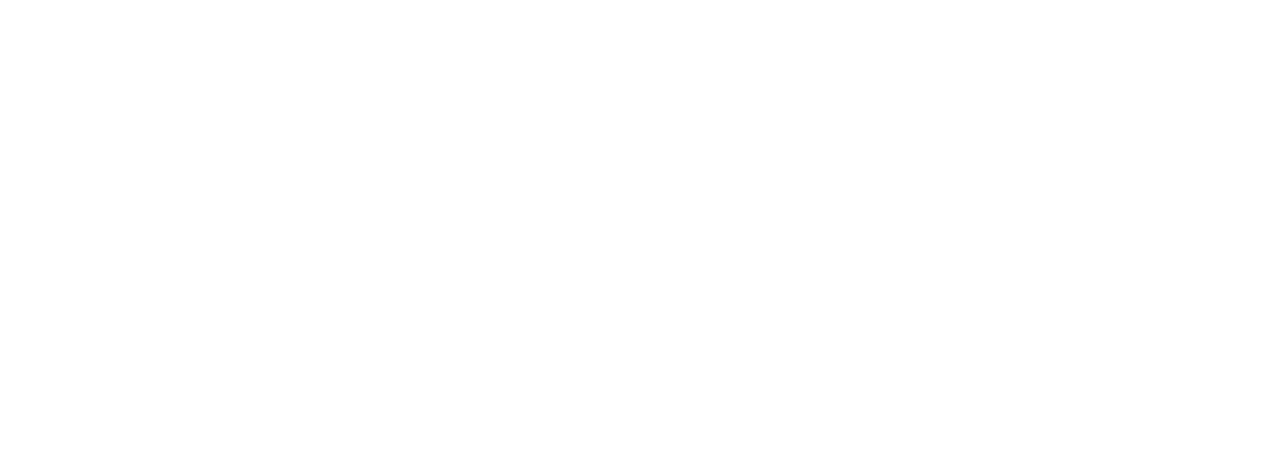
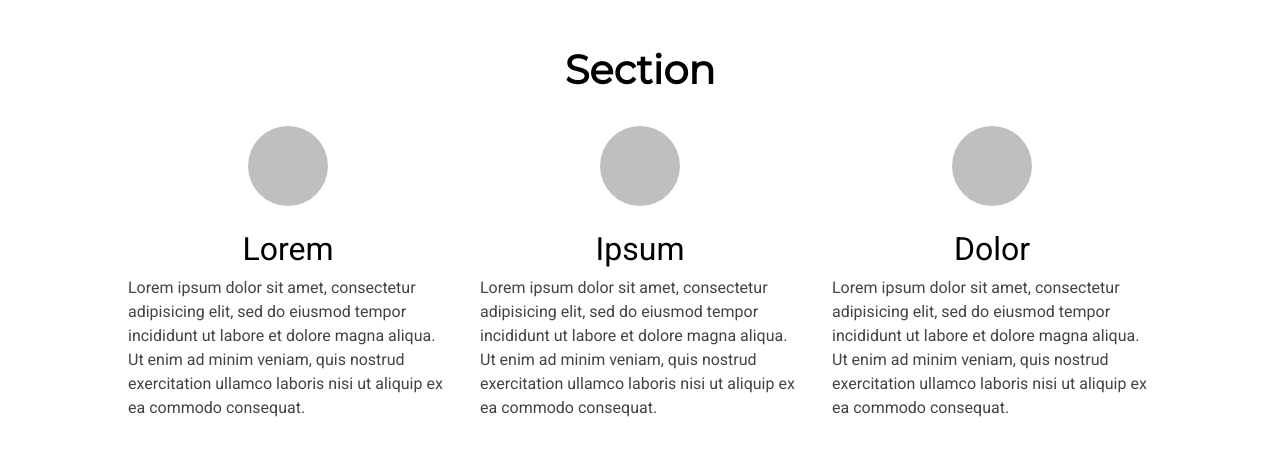
Before and after one commit to rhianonkilzer/jeremysgarage, a Vue app: page /#/ in a window 1280 px wide. Shown: the part 562-1018 px from the top of the page. Before the commit the page ends 800 px from the top, so only its background shows below. Built offline with nearby package versions, Linux system fonts and the light colour scheme.

Commit message:
Better background + fake content to allow scroll

```diff
--- a/src/views/Home.vue
+++ b/src/views/Home.vue
@@ -3,6 +3,41 @@
     <header class="hero">
       <img class="title" src="../assets/Jeremy's Garage1.png" />
     </header>
+
+    <!-- Fake Content below -->
+    <section>
+      <h1>Section</h1>
+      <article>
+        <div></div>
+        <h2>Lorem</h2>
+        <p>
+          Lorem ipsum dolor sit amet, consectetur adipisicing elit,
+          sed do eiusmod tempor incididunt ut labore et dolore magna aliqua.
+          Ut enim ad minim veniam, quis nostrud exercitation ullamco laboris
+          nisi ut aliquip ex ea commodo consequat.
+        </p>
+      </article>
+      <article>
+        <div></div>
+        <h2>Ipsum</h2>
+        <p>
+          Lorem ipsum dolor sit amet, consectetur adipisicing elit,
+          sed do eiusmod tempor incididunt ut labore et dolore magna aliqua.
+          Ut enim ad minim veniam, quis nostrud exercitation ullamco laboris
+          nisi ut aliquip ex ea commodo consequat.
+        </p>
+      </article>
+      <article>
+        <div></div>
+        <h2>Dolor</h2>
+        <p>
+          Lorem ipsum dolor sit amet, consectetur adipisicing elit,
+          sed do eiusmod tempor incididunt ut labore et dolore magna aliqua.
+          Ut enim ad minim veniam, quis nostrud exercitation ullamco laboris
+          nisi ut aliquip ex ea commodo consequat.
+        </p>
+      </article>
+    </section>
   </div>
 </template>
 
@@ -24,12 +59,13 @@
     height: 100vh;
     max-height: 35rem;
 
-    background-image: url("../assets/banner.png");
+    /* background-image: url("../assets/banner.png"); */
     /* background-image: url("../assets/garage.jpg"); */
-    background-position: center;
+    background-image: url("https://ak7.picdn.net/shutterstock/videos/13494197/thumb/1.jpg");
+    background-position: left;
     background-size: cover;
 
-    background-color: rgba(255, 255, 255, 0.2);
+    background-color: rgba(0, 0, 0, 0.5);
     background-blend-mode: color;
   }
 
@@ -45,4 +81,50 @@
     filter: grayscale(1);
     filter: brightness(400%);
   }
+
+  section {
+    display: flex;
+    flex-wrap: wrap;
+    justify-content: center;
+
+    padding: 3rem;
+  }
+
+  section > h1 {
+    width: 100%;
+    margin-bottom: 2rem;
+
+    font-family: Montserrat, sans-serif;
+    font-weight: bold;
+    text-align: center;
+  }
+
+  article {
+    display: flex;
+    flex-direction: column;
+    align-items: center;
+
+    max-width: 20rem;
+    margin: 0 1rem 1rem;
+  }
+
+  article > div {
+    width: 5rem;
+    height: 5rem;
+    margin-bottom: 1.5rem;
+
+    background-color: hsl(0, 0%, 75%);
+
+    border-radius: 50%;
+  }
+
+  article > h2 {
+    font-family: Roboto, sans-serif;
+  }
+
+  article > p {
+    /* text-align: justify; */
+    font-family: Roboto, 'san-serif';
+    color: #444;
+  }
 </style>
```
